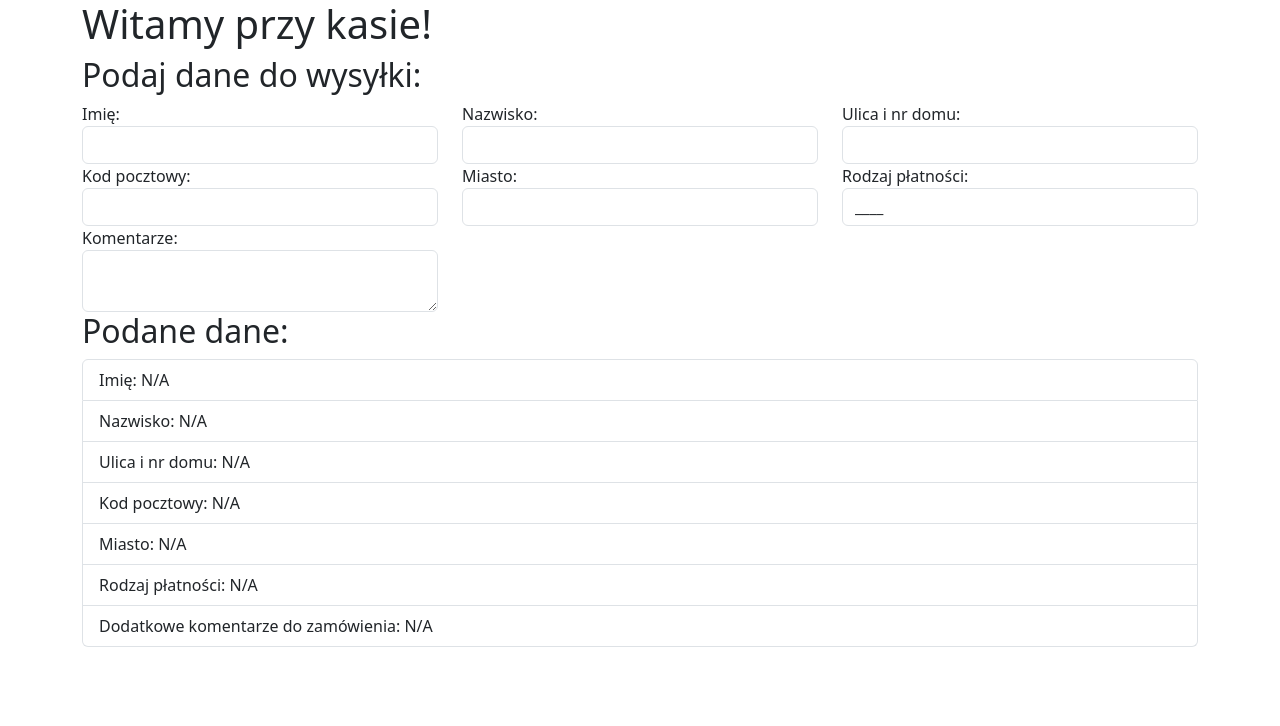
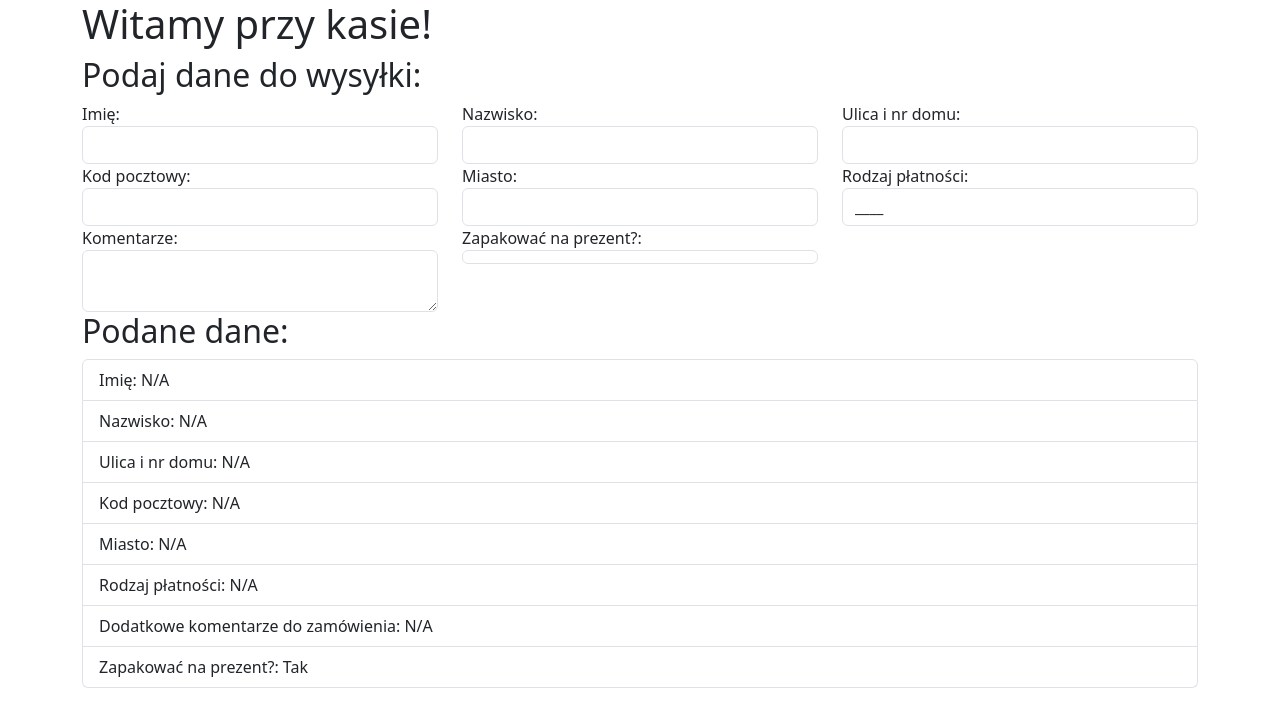
Before and after one commit to marlenaduleba/react-learning, a React (Create React App) app: page / in a window 1280 px wide. Shown: the top 726 px of the page. Built offline with nearby package versions, Linux system fonts and the light colour scheme.

Commit message:
Checkbox finished

```diff
--- a/src/Form/components/MyInput/MyInput.jsx
+++ b/src/Form/components/MyInput/MyInput.jsx
@@ -15,7 +15,10 @@ MyInput.propTypes = {
     type: PropTypes.string.isRequired,
     label: PropTypes.string.isRequired,
     name: PropTypes.string.isRequired,
-    value: PropTypes.string,
+    value: PropTypes.oneOfType([
+        PropTypes.string,
+        PropTypes.bool
+    ]),
     className: PropTypes.string,
     onChange: PropTypes.func
 
--- a/src/Form/pages/Checkout/Checkout.jsx
+++ b/src/Form/pages/Checkout/Checkout.jsx
@@ -21,13 +21,17 @@ class Checkout extends Component {
       zip: "",
       city: "",
       paymentType: "",
-      comment: ""
+      comment: "",
+      gift: false,
     };
   }
 
   changeHandler = (event) => {
     let inputName = event.target.name;
-    let inputValue = event.target.value;
+    let inputValue =
+      event.target.type === "checkbox"
+        ? event.target.checked
+        : event.target.value;
     this.setState({
       [inputName]: inputValue,
     });
@@ -107,11 +111,21 @@ class Checkout extends Component {
               </Col>
               <Col xs={12} md={4}>
                 <MyTextArea
-                type="text"
+                  type="text"
                   name="comment"
                   label="Komentarze"
                   className="form-control"
                   value={this.state.comment}
+                  onChange={this.changeHandler}
+                />
+              </Col>
+              <Col xs={12} md={4}>
+                <MyInput
+                  type="checkbox"
+                  name="gift"
+                  label="Zapakować na prezent?"
+                  className="form-control"
+                  value={this.state.gift}
                   onChange={this.changeHandler}
                 />
               </Col>
@@ -148,6 +162,9 @@ class Checkout extends Component {
                 Dodatkowe komentarze do zamówienia:{" "}
                 {this.state.comment == "" ? "N/A" : this.state.comment}
               </li>
+              <li className="list-group-item">
+                Zapakować na prezent?: {this.state.gift == "" ? "Tak" : "Nie"}
+              </li>
             </ul>
           </Col>
         </Row>
```
